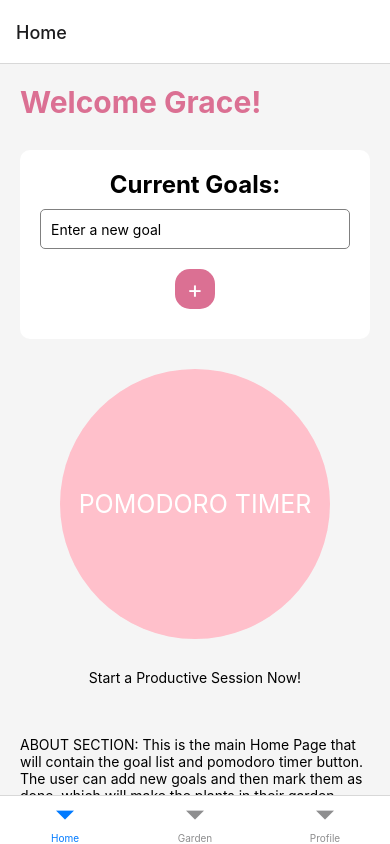
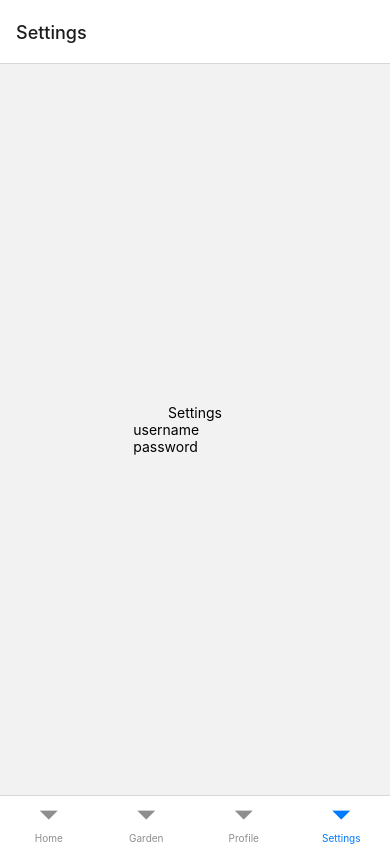
Before and after one commit to grxceyang/nurture, a React Native app: screen /Settings in a window 390 px wide. Built offline with nearby package versions, Linux system fonts and the light colour scheme.

Commit message:
added contexthook for username + password

```diff
--- a/components/ProfilePage.js
+++ b/components/ProfilePage.js
@@ -1,7 +1,9 @@
 import React from 'react';
 import { View, StyleSheet, Text } from 'react-native';
+import {useValue} from './ValueContext';
 
 function ProfileScreen() {
+  const {currentValue} = useValue();
   return (
     <View style={styles.pageContainer}>
       <Text style={styles.aboutSection}>
@@ -11,10 +13,10 @@ function ProfileScreen() {
         This page may also have long-term target goals or motivational quotes for the user.
       </Text>
       <Text style={styles.usernameSection}>
-        USERNAME
+        Username: {currentValue['username']}
       </Text>
       <Text style={styles.passwordSection}>
-        PASSWORD
+        Password: {currentValue['password']}
       </Text>
     </View>
   );
--- /dev/null
+++ b/components/SettingsPage.js
@@ -0,0 +1,26 @@
+import React from 'react';
+import { Text, View, TextInput } from 'react-native';
+import {useValue} from './ValueContext';
+
+function SettingsScreen() {
+    const {currentValue,setCurrentValue} = useValue();
+    return (
+      <View style={{ flex: 1, justifyContent: 'center', alignItems: 'center' }}>
+        <Text>Settings</Text>
+        <TextInput
+            placeholder="            username"
+            onChangeText={(text) => {
+                setCurrentValue({...currentValue, username: text});
+            }}
+        />
+        <TextInput
+            placeholder="            password"
+            onChangeText={(text) => {
+                setCurrentValue({...currentValue, password: text});
+            }}
+        />
+      </View>
+    );
+  }
+
+export default SettingsScreen;
--- a/components/TabView.js
+++ b/components/TabView.js
@@ -5,22 +5,24 @@ import { createBottomTabNavigator } from '@react-navigation/bottom-tabs';
 import HomeScreen from './HomePage';
 import ProfileScreen from './ProfilePage';
 import GardenScreen from './GardenPage';
+import SettingsPage from './SettingsPage';
 import ValueProvider from './ValueContext';
 
 const Tab = createBottomTabNavigator();
 
 export default function App() {
-  const data = {username:'none',status:'admin'};
+  const data = { username: 'none', status: 'admin' };
 
   return (
     <ValueProvider value={data}>
-        <NavigationContainer>
+      <NavigationContainer>
         <Tab.Navigator>
-            <Tab.Screen name="Home" component={HomeScreen} />
-            <Tab.Screen name="Garden" component={GardenScreen} />
-            <Tab.Screen name="Profile" component={ProfileScreen} />
+          <Tab.Screen name="Home" component={HomeScreen} />
+          <Tab.Screen name="Garden" component={GardenScreen} />
+          <Tab.Screen name="Profile" component={ProfileScreen} />
+          <Tab.Screen name="Settings" component={SettingsPage} />
         </Tab.Navigator>
-        </NavigationContainer>
+      </NavigationContainer>
     </ValueProvider>
   );
 }
```
